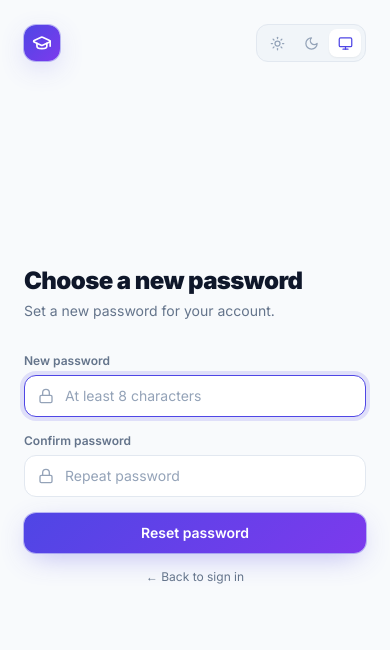
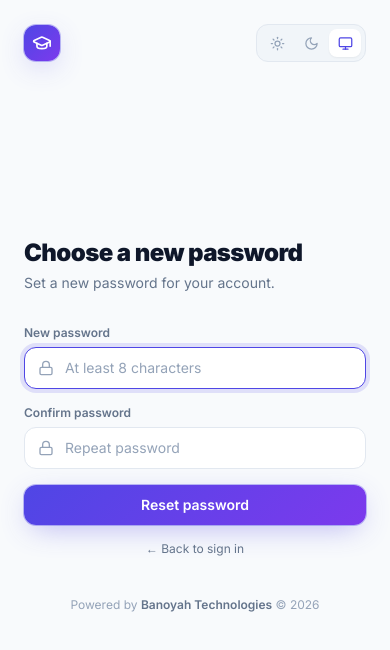
Before and after one commit to Fadil9626/Banoyah-Learn, a React (Vite) app in the folder frontend/: page /reset/1 in a window 390 px wide. Shown: the top 650 px of the page. Built offline with nearby package versions, Linux system fonts and the light colour scheme.

Commit message:
Auth: consistent 'Powered by Banoyah Technologies' credit
Adds the standard vendor credit (PoweredBy component) to the Forgot- and Reset-
password screens, which had none, and to the Login form column so it shows on
mobile where the desktop brand panel is hidden.

```diff
--- /dev/null
+++ b/frontend/src/components/PoweredBy.jsx
@@ -0,0 +1,10 @@
+import React from "react";
+
+// Standard vendor credit shown on auth screens across all Banoyah products.
+export default function PoweredBy({ className = "" }) {
+  return (
+    <p className={`text-center text-xs text-faint ${className}`}>
+      Powered by <span className="font-semibold text-muted">Banoyah Technologies</span> © {new Date().getFullYear()}
+    </p>
+  );
+}
--- a/frontend/src/pages/ForgotPassword.jsx
+++ b/frontend/src/pages/ForgotPassword.jsx
@@ -5,6 +5,7 @@ import { Mail, ArrowLeft, Loader2, MailCheck } from "lucide-react";
 import api from "../lib/api";
 import Brand from "../components/Brand";
 import ThemeToggle from "../components/ThemeToggle";
+import PoweredBy from "../components/PoweredBy";
 
 export default function ForgotPassword() {
   const [email, setEmail] = useState("");
@@ -55,6 +56,7 @@ export default function ForgotPassword() {
               </form>
             </>
           )}
+          <PoweredBy className="mt-10" />
         </div>
       </div>
     </div>
--- a/frontend/src/pages/Login.jsx
+++ b/frontend/src/pages/Login.jsx
@@ -6,6 +6,7 @@ import { useAuth } from "../context/AuthContext";
 import api from "../lib/api";
 import Brand from "../components/Brand";
 import ThemeToggle from "../components/ThemeToggle";
+import PoweredBy from "../components/PoweredBy";
 
 export default function Login() {
   const { login, bootstrap } = useAuth();
@@ -118,6 +119,8 @@ export default function Login() {
               </button>
               {mfa && <button type="button" onClick={() => { setMfa(false); setCode(""); }} className="w-full text-xs text-muted hover:text-content">← Back</button>}
             </form>
+
+            <PoweredBy className="mt-10 lg:hidden" />
           </div>
         </div>
       </div>
--- a/frontend/src/pages/ResetPassword.jsx
+++ b/frontend/src/pages/ResetPassword.jsx
@@ -5,6 +5,7 @@ import { Lock, Loader2, CheckCircle2 } from "lucide-react";
 import api from "../lib/api";
 import Brand from "../components/Brand";
 import ThemeToggle from "../components/ThemeToggle";
+import PoweredBy from "../components/PoweredBy";
 
 export default function ResetPassword() {
   const { token } = useParams();
@@ -54,6 +55,7 @@ export default function ResetPassword() {
               </form>
             </>
           )}
+          <PoweredBy className="mt-10" />
         </div>
       </div>
     </div>
```
